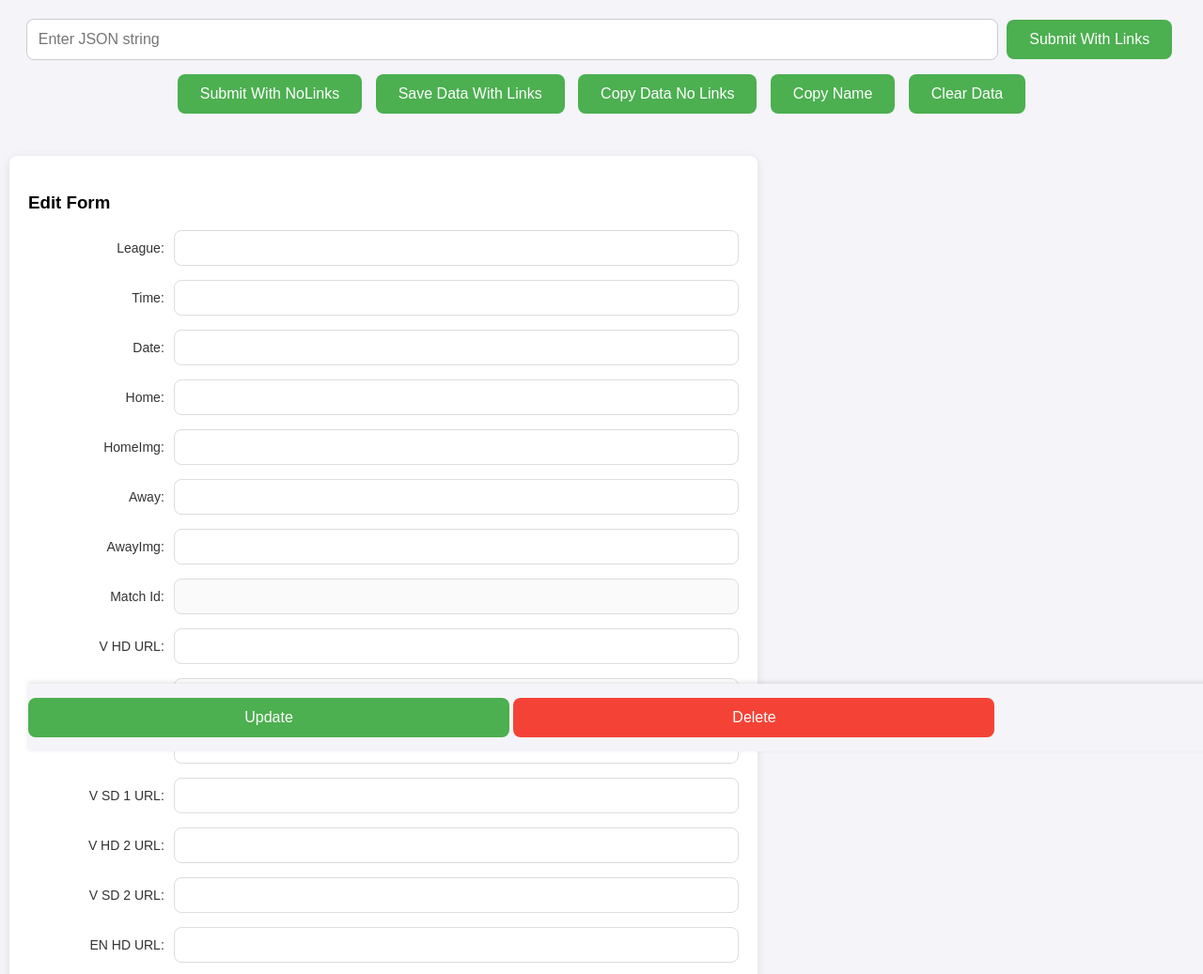
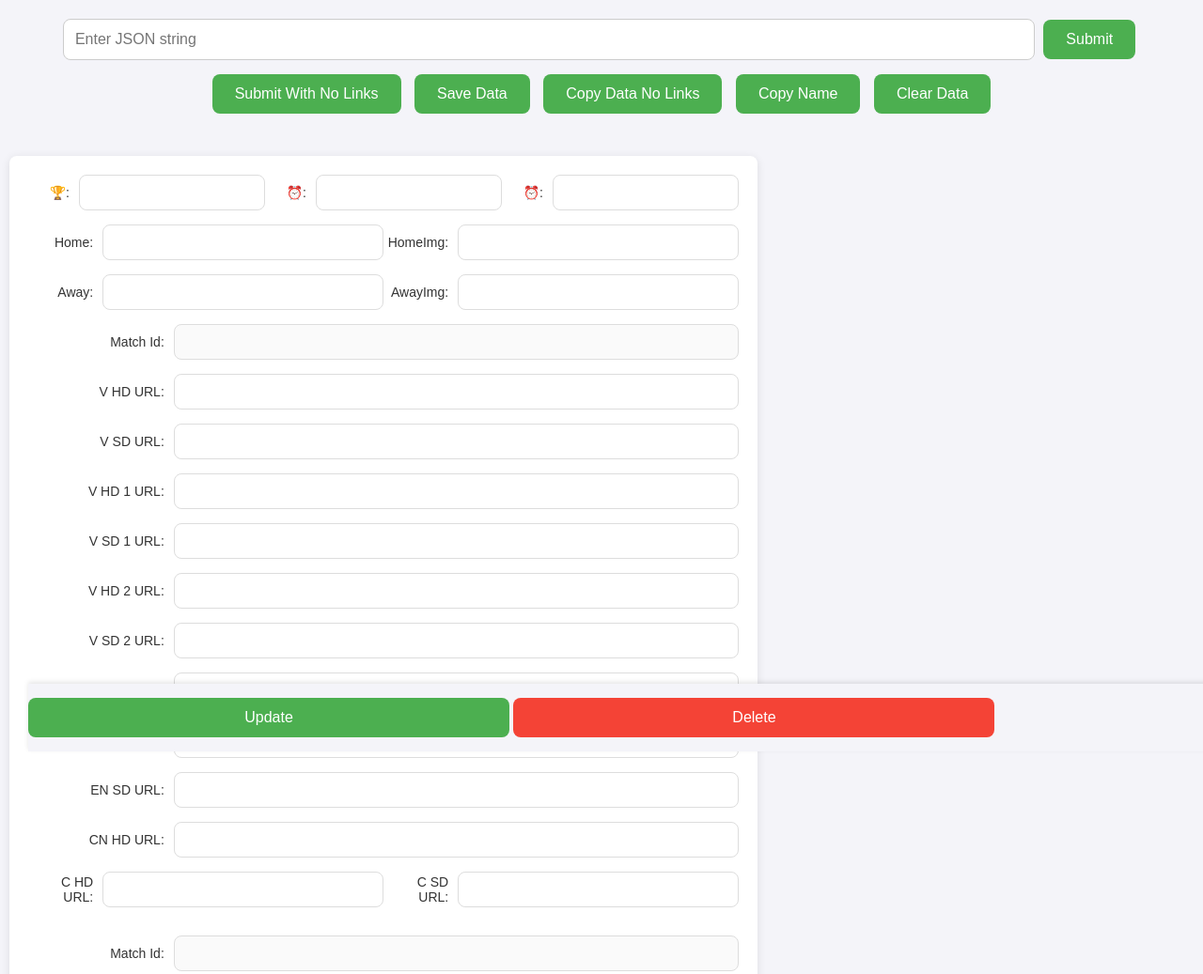
Before and after one commit to shinexdev/admin-panel, a plain HTML site: page index.html in a window 1280 px wide. Shown: the top 1037 px of the page at 94% size. Drawn offline with Linux system fonts and the light colour scheme.

Commit message:
Edit Style

```diff
--- a/index.html
+++ b/index.html
@@ -97,7 +97,6 @@
     .card-title {
       font-size: 18px;
       font-weight: bold;
-      margin-bottom: 10px;
     }
 
     .card-content {
@@ -198,9 +197,9 @@
     <!-- Input Section -->
     <div class="input-container">
       <input type="text" id="jsonInput" placeholder="Enter JSON string">
-      <button onclick="loadData()">Submit With Links</button>
-      <button onclick="loadNoLinksData()">Submit With NoLinks</button>
-      <button onclick="saveToLocal()">Save Data With Links</button>
+      <button onclick="loadData()">Submit</button>
+      <button onclick="loadNoLinksData()">Submit With No Links</button>
+      <button onclick="saveToLocal()">Save Data</button>
       <button onclick="copyCard()">Copy Data No Links</button>
       <button onclick="copyName()">Copy Name</button>
       <button onclick="clearLocal()">Clear Data</button>
@@ -208,37 +207,28 @@
 
     <!-- Data Section -->
     <div class="edit-container">
-      <h3>Edit Form</h3>
       <form id="editForm">
         <div class="form-actions">
           <button type="button" class="update" onclick="updateCard()">Update</button>
           <button type="button" class="delete" onclick="deleteCard()">Delete</button>
         </div>
         <div class="form-group">
-          <label for="editLeague">League:</label>
+          <label for="editLeague">🏆:</label>
           <input type="text" id="editLeague">
-        </div>
-        <div class="form-group">
-          <label for="editTime">Time:</label>
+          <label for="editTime">⏰:</label>
           <input type="text" id="editTime">
-        </div>
-        <div class="form-group">
-          <label for="editDate">Date:</label>
+          <label for="editDate">⏰:</label>
           <input type="text" id="editDate">
         </div>
         <div class="form-group">
           <label for="editHome">Home:</label>
           <input type="text" id="editHome">
-        </div>
-        <div class="form-group">
           <label for="editHomeImg">HomeImg:</label>
           <input type="text" id="editHomeImg">
         </div>
         <div class="form-group">
           <label for="editAway">Away:</label>
           <input type="text" id="editAway">
-        </div>
-        <div class="form-group">
           <label for="editAwayImg">AwayImg:</label>
           <input type="text" id="editAwayImg">
         </div>
@@ -289,10 +279,14 @@
         <div class="form-group">
           <label for="editCHD">C HD URL:</label>
           <input type="text" id="editCHD">
+          <label for="editCSD">C SD URL:</label>
+          <input type="text" id="editCSD">
         </div>
         <div class="form-group">
-          <label for="editCSD">C SD URL:</label>
-          <input type="text" id="editCSD">
+        </div>
+        <div class="form-group">
+          <label for="editID">Match Id:</label>
+          <input type="text" id="editID" disabled>
         </div>
       </form>
     </div>
@@ -436,6 +430,7 @@
         cardElement.onclick = () => populateEditForm(card);
         cardElement.innerHTML = `
                 <div class="card-title">${card.league}</div>
+                <div class="card-content">⏰${card.date} - ${card.time}</div>
                 <div class="card-img"><img src="${card.home_img}" alt="${card.home_name}"> <img src="./src/vs.png"> <img src="${card.away_img}" alt="${card.away_name}"></div>
                 <div class="card-content">${card.home_name} vs ${card.away_name}</div>
             `;
```
